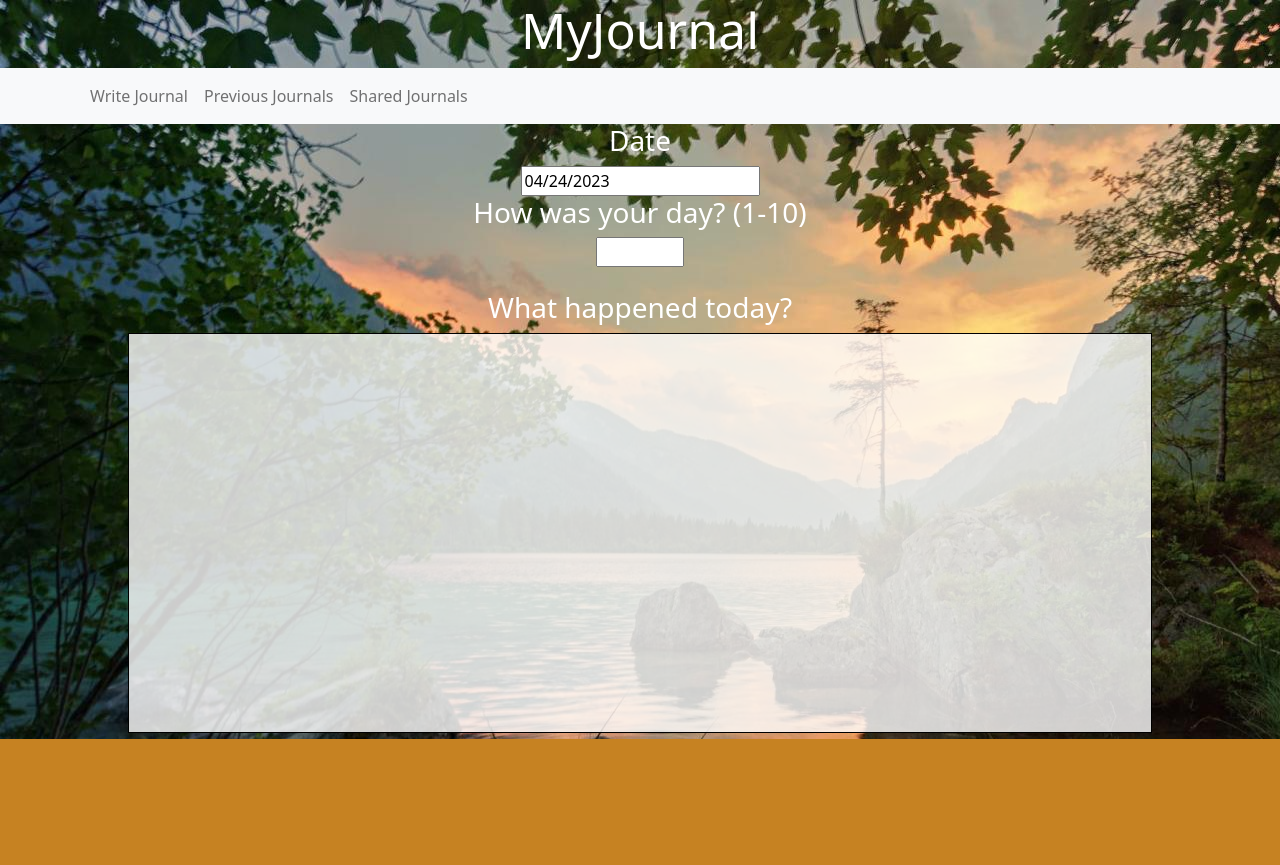
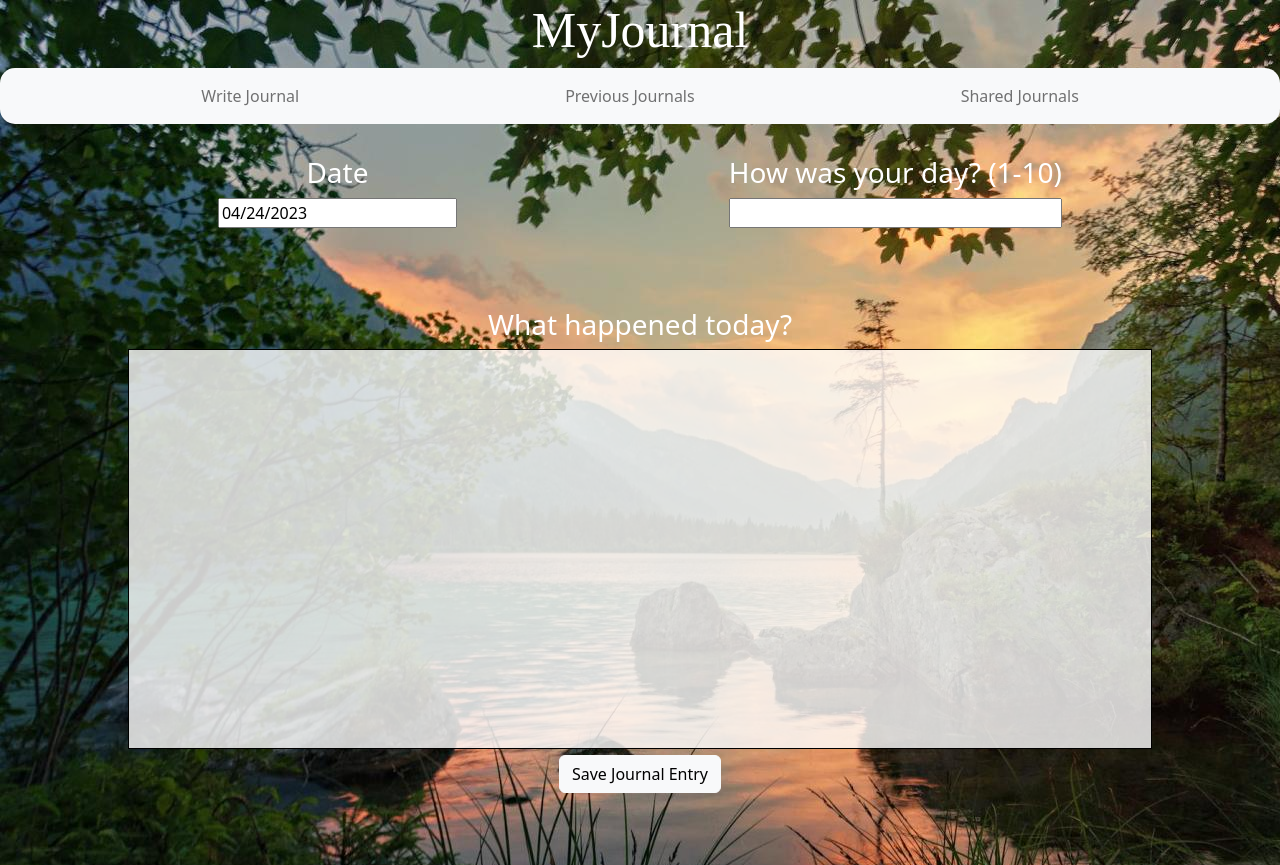
Before and after one commit to AdrinAhm/MyJournal, a React (Create React App) app: page /push in a window 1280 px wide. Before the commit the page ends 800 px from the top, so only its background shows below. Built offline with nearby package versions, Linux system fonts and the light colour scheme.

Commit message:
Added more stuff

```diff
--- a/src/Push.css
+++ b/src/Push.css
@@ -1,7 +1,7 @@
 @media all and (min-width: 480px) {
   body {
       /* background-color: rgb(246, 239, 207); */
-      background-color: rgb(198, 130, 34);
+      background-color: white;
       padding: 0 60px;
   }
 
--- a/src/Push.js
+++ b/src/Push.js
@@ -48,7 +48,7 @@ function Push() {
         width: '80%',
         height: '400px',
         resize: 'none',
-        fontSize: '20px',
+        fontSize: '25px',
         display: 'inline-block',
         textAlign: 'left'
     };
@@ -57,56 +57,65 @@ function Push() {
     // const version = process.env.REACT_APP_VERSION;
     return (
         <div style={{ backgroundImage: `url(${background})`, textAlign: 'center'}}>
-        <h1 style={{ textAlign: 'center', fontSize: '50px', color: 'white' }}>MyJournal</h1>
+        <h1 style={{ textAlign: 'center', fontSize: '50px', color: 'white',  fontFamily: 'cursive'}}>MyJournal</h1>
+
         <Navbar bg="light" expand="lg">
         <Container  >
         <Navbar.Toggle aria-controls="basic-navbar-nav" />
         <Navbar.Collapse id="basic-navbar-nav">
-          <Nav className="me-auto" style={{ justifyContent: 'center', textAlign: 'center'}}>
-            <Nav.Link href="push">Write Journal</Nav.Link>
-            <Nav.Link href="pull">Previous Journals</Nav.Link>
+          <Nav className="mx-auto">
+            <Nav.Link href="push" style={{ marginRight: '250px' }}>Write Journal</Nav.Link>
+            <Nav.Link href="pull" style={{ marginRight: '250px' }}>Previous Journals</Nav.Link>
             <Nav.Link href="sharedpull">Shared Journals</Nav.Link>
           </Nav>
         </Navbar.Collapse>
         </Container>
         </Navbar>
+            <div>
+            <br></br>
 
-            <div>
+            <Navbar expand="lg"  style={{backgroundColor: 'transparent'}}>
+                <Container  >
+                <Navbar.Toggle aria-controls="basic-navbar-nav" />
+                <Navbar.Collapse id="basic-navbar-nav">
+                    <Nav className="mx-auto flex-column">
+                        <h3 style={{color: 'white'}}>Date</h3>
+                        <DatePicker selected={selectedDate} onChange={handleDateChange} />
+                    </Nav>
+                    <Nav className="mx-auto flex-column">
+                        <h3 style={{color: 'white'}}>How was your day? (1-10)</h3>
+                        <label for="quantity"></label>
+                        <input type="number" id="quantity" name="quantity" min="1" max="10"></input>
+                     </Nav>
+                </Navbar.Collapse>
+                <style>
+                 {`.navbar {
+                     border-top-left-radius: 15px;
+                     border-top-right-radius: 15px;
+                     border-bottom-left-radius: 15px;
+                     border-bottom-right-radius: 15px;
+                     }`}
+      </style>
+             </Container>
+             </Navbar>
                 <div>
-                    <h3 style={{color: 'white'}}>Date</h3>
-                    <DatePicker
-                        selected={selectedDate}
-                        onChange={handleDateChange}
-                    />
+
                 </div>
-
-                <div><h3 style={{color: 'white'}}>How was your day? (1-10)</h3>
-                    {/* <Dropdown options={dayRatingOptions}
-                        onChange={this._onSelect}
-                        placeholder="Select an option"
-                        styles={dropdownStyles} /> */}
-                    <label for="quantity"></label>
-                    <input type="number" id="quantity" name="quantity" min="1" max="10"></input>
-                </div>
+                <br></br>
+                <br></br>
                 <br></br>
                 <h3 style={{color: 'white'}}>What happened today?</h3>
                 <textarea style={textareaStyle}>
 
                 </textarea>
-                {/* <Grid.Container gap={0.5} css={{ mt: "4px" }}>
-                    <Grid>
-                        <Textarea placeholder="Default Textarea" width='100000'/>
-                    </Grid>
-                </Grid.Container> */}
+
 
             </div>
-            {/* <button onClick={() => navigate('/login', { replace: true })}>
-                <h8>Save Journal Entry</h8>
-            </button> */}
-            {/* <Button variant="light">
+
+            <Button variant="light">
                 <h8 style={{color: 	'#000'}}>Save Journal Entry</h8>
             </Button>
-            <Button onClick={() => navigate('/pull', { replace: true })} variant="light">
+            {/* <Button onClick={() => navigate('/pull', { replace: true })} variant="light">
                 <h8 style={{color: 	'#000'}}>Pull Page</h8>
             </Button>
             <Button onClick={() => navigate('/sharedpull', { replace: true })} variant="light">
@@ -114,7 +123,12 @@ function Push() {
             </Button> */}
             {/* <div>
                 <p>Version: {version}</p>
-            </div> */}
+        </div>*/}
+             <br></br>
+             <br></br>
+             <br></br>
+             <br></br>
+
         </div>
     );
 };
```
